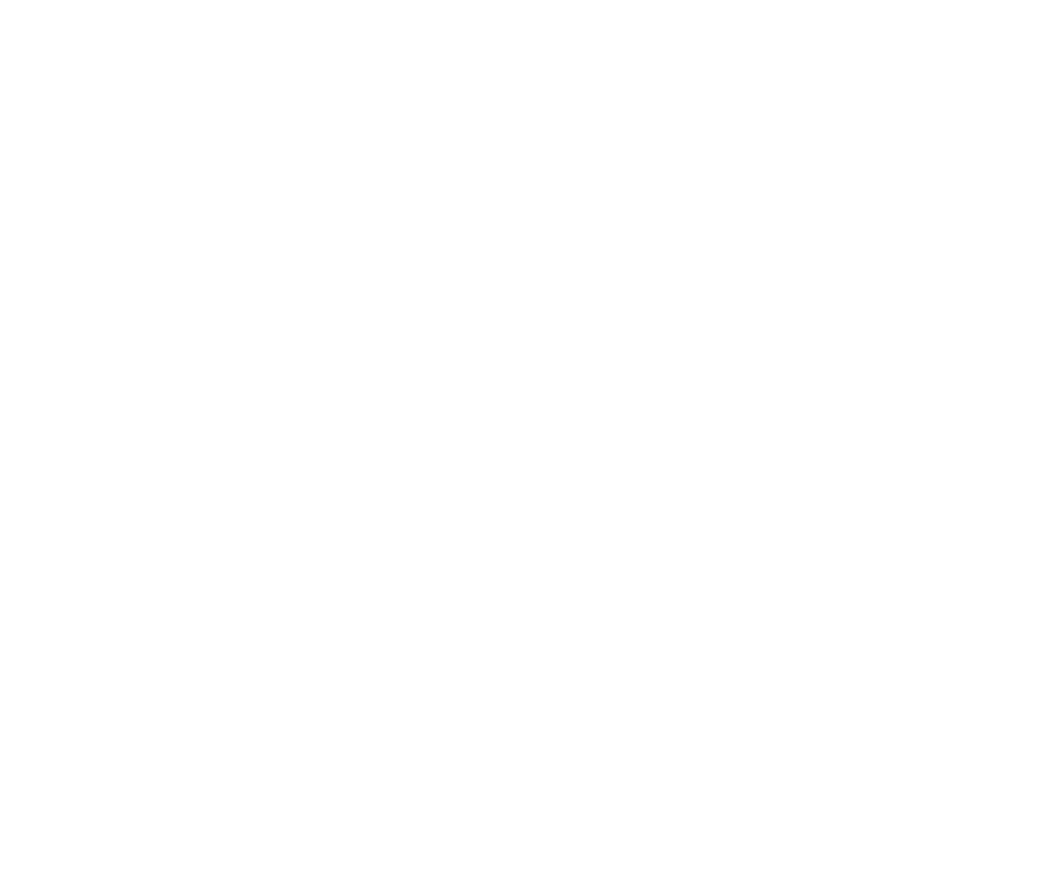
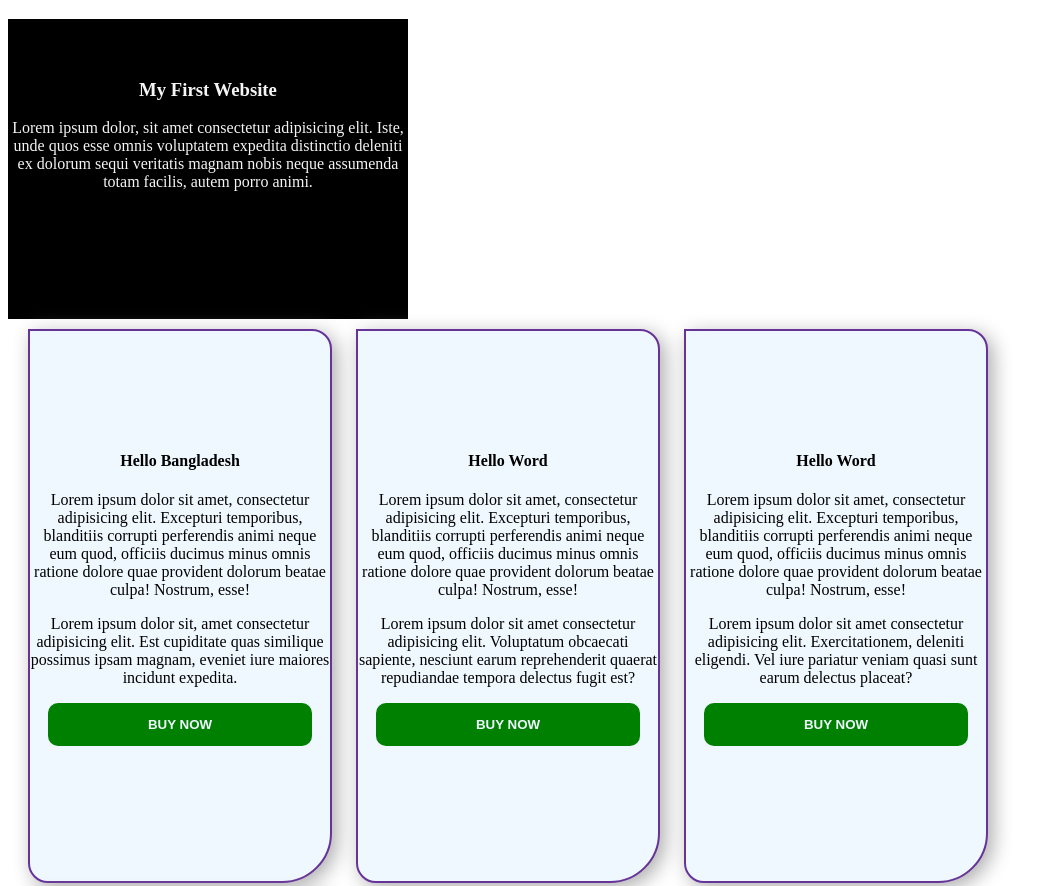
Before and after one commit to codewithtarikul/my-first-git-repo, a plain HTML site: page index.html in a window 1280 px wide. Shown: the top 886 px of the page, without its empty margins (0-1058 px from the left). Before the commit the page ends 800 px from the top, so only its background shows below. Drawn offline with Linux system fonts and the light colour scheme.

Commit message:
Cards Add

```diff
--- a/index.html
+++ b/index.html
@@ -4,8 +4,38 @@
     <meta charset="UTF-8">
     <meta name="viewport" content="width=device-width, initial-scale=1.0">
     <title>My fisrt github repo</title>
+    <link rel="stylesheet" href="style/style.css">
 </head>
 <body>
+    <div>
+        <h3> My First Website</h3>
+        <p>Lorem ipsum dolor, sit amet consectetur adipisicing elit. Iste, unde quos esse omnis voluptatem expedita distinctio deleniti ex dolorum sequi veritatis magnam nobis neque assumenda totam facilis, autem porro animi.</p>
 
+    </div>
+    <div class="cards">
+        <h4>Hello Bangladesh</h4>
+        <p>Lorem ipsum dolor sit amet, consectetur adipisicing elit. Excepturi temporibus, blanditiis corrupti perferendis animi neque eum quod, officiis ducimus minus omnis ratione dolore quae provident dolorum beatae culpa! Nostrum, esse!</p>
+        <p>Lorem ipsum dolor sit, amet consectetur adipisicing elit. Est cupiditate quas similique possimus ipsam magnam, eveniet iure maiores incidunt expedita.</p>
+        <button type="button">Buy Now</button>
+    </div>
+    <div class="cards">
+        <h4>Hello Word</h4>
+        <p>Lorem ipsum dolor sit amet, consectetur adipisicing elit. Excepturi temporibus, blanditiis corrupti perferendis animi neque eum quod, officiis ducimus minus omnis ratione dolore quae provident dolorum beatae culpa! Nostrum, esse!</p>
+        <p>Lorem ipsum dolor sit amet consectetur adipisicing elit. Voluptatum obcaecati sapiente, nesciunt earum reprehenderit quaerat repudiandae tempora delectus fugit est?</p>
+        <button type="button">Buy Now</button>
+
+    </div>
+    <div class="cards">
+        <h4>Hello Word</h4>
+        <p>Lorem ipsum dolor sit amet, consectetur adipisicing elit. Excepturi temporibus, blanditiis corrupti perferendis animi neque eum quod, officiis ducimus minus omnis ratione dolore quae provident dolorum beatae culpa! Nostrum, esse!</p>
+        <p>Lorem ipsum dolor sit amet consectetur adipisicing elit. Exercitationem, deleniti eligendi. Vel iure pariatur veniam quasi sunt earum delectus placeat?</p>
+        <button type="button">Buy Now</button>
+    </div>
+    <div class="cards">
+        <h4>Hello Word</h4>
+        <p>Lorem ipsum dolor sit amet, consectetur adipisicing elit. Excepturi temporibus, blanditiis corrupti perferendis animi neque eum quod, officiis ducimus minus omnis ratione dolore quae provident dolorum beatae culpa! Nostrum, esse!</p>
+        <p>Lorem ipsum dolor sit amet consectetur adipisicing elit. Quo quibusdam autem commodi eligendi expedita eos at nisi, assumenda ea itaque culpa harum</p>
+        <button type="button">Buy Now</button>
+    </div>
 </body>
 </html>
--- /dev/null
+++ b/style/style.css
@@ -0,0 +1,33 @@
+div {
+    color: whitesmoke;
+    background-color: black;
+    margin-bottom: 10px;
+    height: 300px;
+    width: 400px;
+    text-align: center;
+}
+div h3 {
+    padding-top: 60px;
+}
+.cards {
+    display: inline-block;
+    background-color: aliceblue;
+    color: black;
+    height: 450px;
+    width: 300px;
+    box-shadow: 5px 5px 20px rgb(173, 172, 172);
+    text-align: center;
+    margin-left: 20px;
+    border-radius: 0 20px 50px 20px;
+    border: 2px solid rebeccapurple;
+    padding-top: 100px;
+}
+button{
+    background-color: green;
+    padding: 14px 100px;
+    border: none;
+    color: aliceblue;
+    text-transform: uppercase;
+    font-weight: 800;
+    border-radius: 10px;
+}
```
Also changed, not shown: images/logo.png (added).
